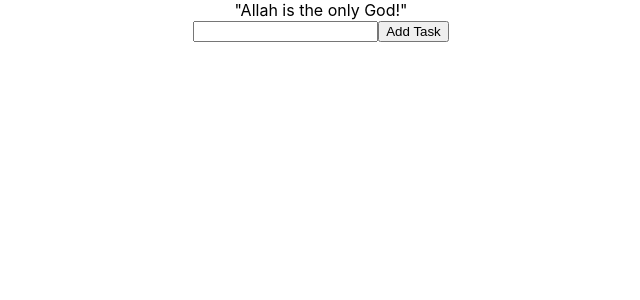
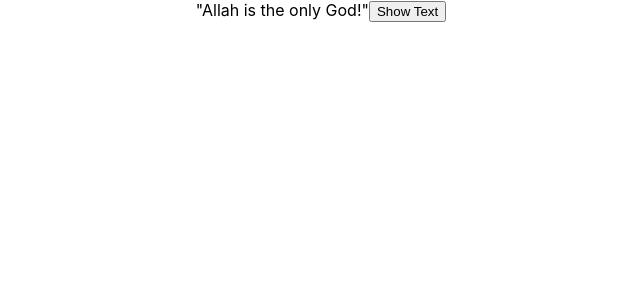
Before and after one commit to mannawar/react-2024, a React (Create React App) app: page / in a window 1280 px wide. Shown: the top 300 px of the page, without its empty margins (319-959 px from the left). Built offline with nearby package versions, Linux system fonts and the light colour scheme.

Commit message:
useEffect

```diff
--- a/src/App.js
+++ b/src/App.js
@@ -1,50 +1,18 @@
-import Task from './Task';
+import Text from './Text';
 import { useState } from 'react';
 import './App.css';
 
 function App() {
-  const [todoList, setToDoList] = useState([]);
-  const [newTask, setNewTask] = useState("");
-
-  const handleChange =(event) => {
-    setNewTask(event.target.value);
-  }
-
-  const addTask = () => {
-    const task = {
-      id: todoList.length === 0? 1: todoList[todoList.length -1].id +1,
-      taskName: newTask,
-      completed: false
-    };
-    setToDoList([...todoList, task]);
-  }
-
-  const deleteTask = (id) => {
-    setToDoList(todoList.filter((task) => task.id !== id));
-  }
-
-  const completeTask = (id) => {
-    setToDoList(todoList.map((task) => {
-      if(task.id === id){
-          return {...task, completed: !task.completed}
-      }
-      return task;
-    }))
-  }
+  const [showText, setShowText] = useState(false);
 
   return (
     <>
       <div className='App'>
         "Allah is the only God!"
-        <div className='addTask'>
-          <input onChange={handleChange}/>
-          <button onClick={addTask}>Add Task</button>
-        </div>
-        <div className='list'>
-          {todoList.map((task) => {
-            return <Task key={task.id} taskName={task.taskName} id={task.id} completed={task.completed} completeTask={completeTask} deleteTask={deleteTask}/>
-          })}
-        </div>
+        <button onClick={() => {
+          setShowText(!showText)
+        }}>Show Text</button>
+        {showText && <Text/>}
       </div>
     </>
   );
--- /dev/null
+++ b/src/Text.js
@@ -0,0 +1,23 @@
+import { useState, useEffect } from "react"
+
+const Text = () => {
+    const [text, setText] = useState("");
+    useEffect(() => {
+        console.log("Component mounted");
+        return(() => {
+            console.log("Component unmounted")
+        })
+    },[text])
+
+    return(
+        <div>
+            <input onChange={(event) => {
+                setText(event.target.value)
+            }}
+            />
+            <h1>{text}</h1>
+        </div>
+    )
+}
+
+export default Text;
```
